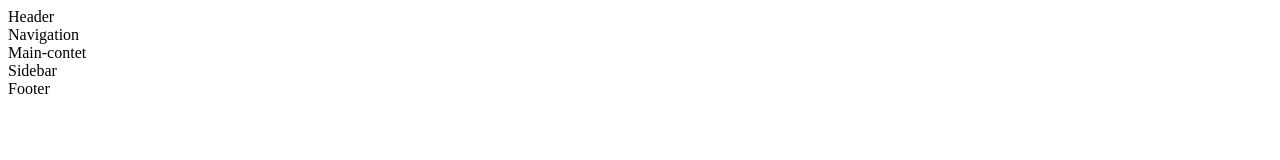
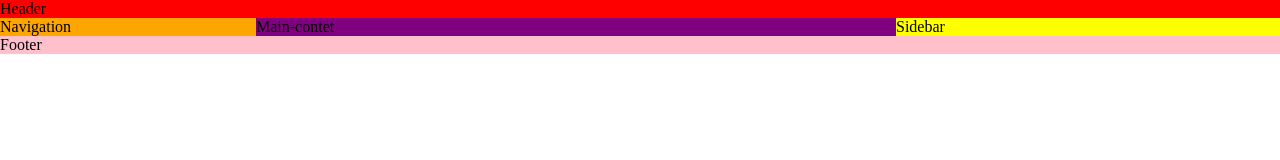
Before and after one commit to zacharyolsen/2016-02-24-In-Class-Assignment, a plain HTML site: page index.html in a window 1280 px wide. Drawn offline with Linux system fonts and the light colour scheme.

Commit message:
format for pages start

```diff
--- a/inclass2016-2-24.css
+++ b/inclass2016-2-24.css
@@ -1,25 +1,33 @@
+body {
+  margin: 0;
+}
+
 div{
+  float: left;
+}
 
 
-}
-
-.hedaer {
-
+.header {
+ background-color: red;
+ width: 100%;
 }
 
 .navigation {
+ background-color: orange;
+ width: 20%;
+}
 
+.main-content {
+ background-color: purple;
+ width: 50%;
 }
 
 .sidebar {
-
-}
-
-.main-content {
-
+ background-color: yellow;
+ width: 30%;
 }
 
 .footer {
-
-
+ background-color: pink;
+ width: 100%;
 }
```
